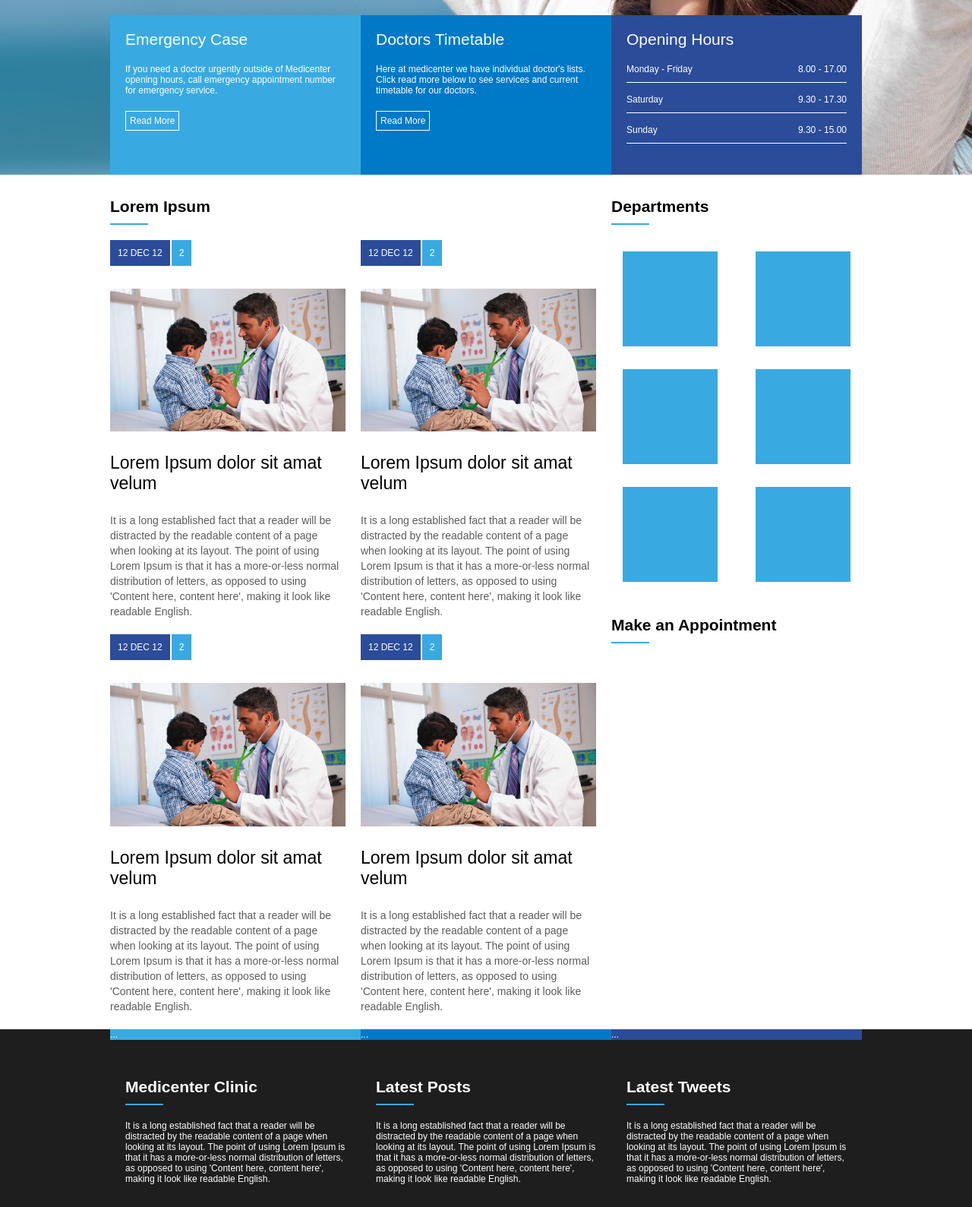
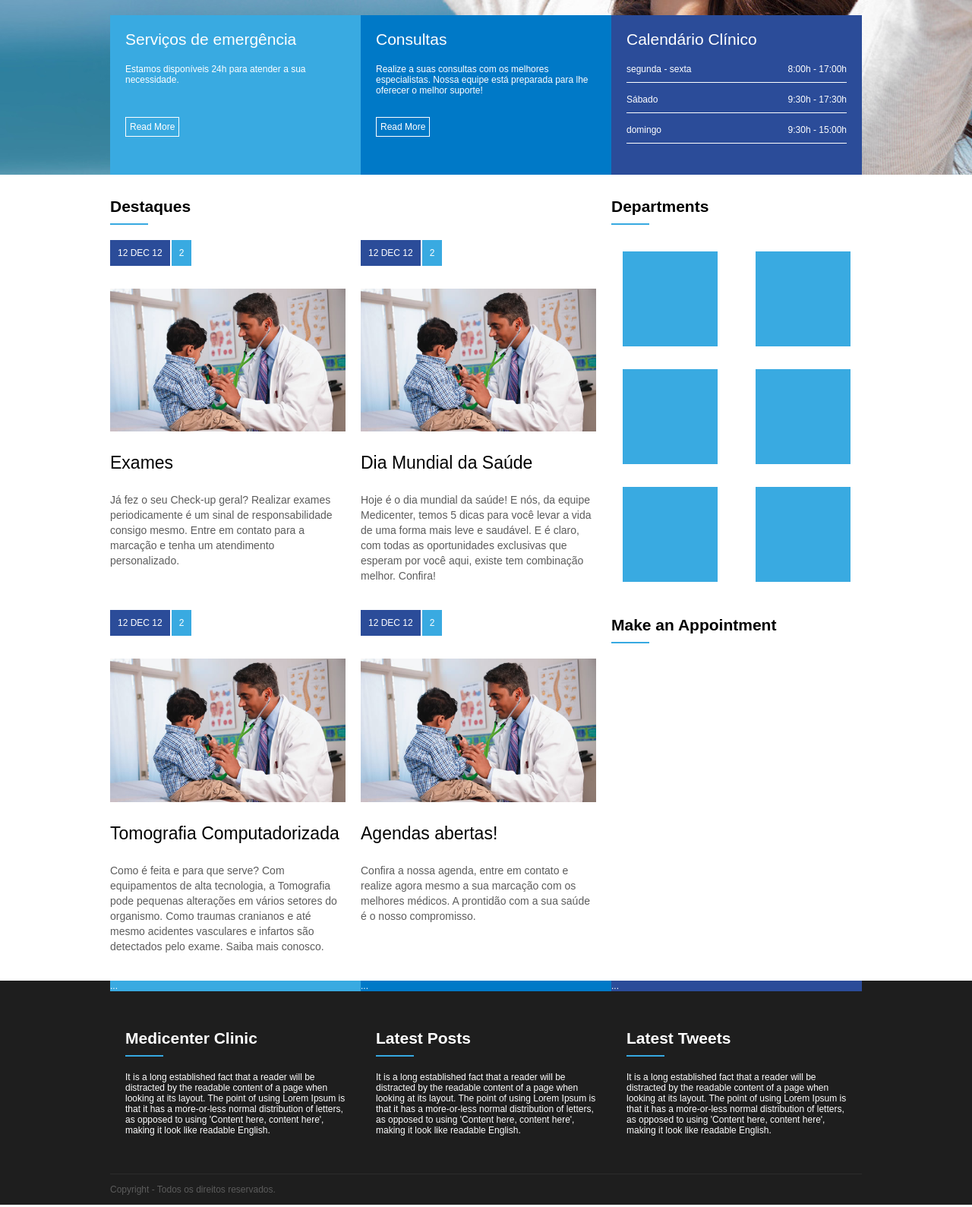
Before and after one commit to DaherMansur/Medicenter, a plain HTML site: page index.html in a window 1280 px wide. Shown: the part 560-2149 px from the top of the page at 76% size. Drawn offline with Linux system fonts and the light colour scheme.

Commit message:
copywriting Manda

```diff
--- a/assets/css/style.css
+++ b/assets/css/style.css
@@ -77,7 +77,7 @@ nav li:hover{
 }
 .banner_headline h1{
     color: #FFFFFF;
-    font-size: 70px;
+    font-size: 55px;
     text-shadow: 1px 1px 1px #555555;
     max-width: 350px;
 }
@@ -113,6 +113,7 @@ nav li:hover{
 .option-descrip{
     margin-top: 20px;
     margin-bottom: 20px;
+    min-height: 50px;
 }
 .banner_options a{
     display: inline-block;
@@ -199,6 +200,7 @@ article .news-descrip{
     color: #5c5c5c;
     font-size: 14px;
     line-height: 20px;
+    min-height: 135px;
 }
 
  /* ASIDE */
--- a/index.html
+++ b/index.html
@@ -37,11 +37,11 @@
                 <ul>
                     <a href="./" class="active"><li>HOME</li></a>
                     <a href="./"><li>BLOG</li></a>
-                    <a href="./"><li>PAGES</li></a>
-                    <a href="./"><li>DEPARTMENTS</li></a>
-                    <a href="./"><li>TIMETABLE</li></a>
-                    <a href="./"><li>DEPARTMENTS</li></a>
-                    <a href="./"><li>CONTACT</li></a>
+                    <a href="./"><li>PÁGINAS</li></a>
+                    <a href="./"><li>CONSULTAS</li></a>
+                    <a href="./"><li>CALENDÁRIO</li></a>
+                    <a href="./"><li>EMERGÊNCIA</li></a>
+                    <a href="./"><li>CONTATO</li></a>
                 </ul>
             </nav>
             </div>
@@ -52,38 +52,41 @@
 
     <section id="banner1">
         <div class="container column">
-            <div class="banner_headline"><h1>Top noch experience</h1>
-                <h2>Medicenter is a responsive template perfect for all screen sizes</h2>
+            <div class="banner_headline"><h1>Nosso compromisso, sua saúde</h1>
+                <h2>Com responsabilidade
+                    e atenção, trazemos a melhor
+                    experiência para você!</h2>
             </div>
             <div class="banner_options">
                 <div class="banner-iten-1">
-                    <div class="option-title">Emergency Case</div>
-                    <div class="option-descrip">If you need a doctor urgently outside of Medicenter
-                        opening hours, call emergency appointment number for emergency service.
+                    <div class="option-title">Serviços de emergência</div>
+                    <div class="option-descrip">Estamos disponíveis 24h para
+                        atender a sua necessidade.
                     </div>
                     <a href="./">Read More</a>
                 </div>
                 <div class="banner-iten-2">
-                    <div class="option-title">Doctors Timetable</div>
-                    <div class="option-descrip">Here at medicenter we have individual doctor's lists.
-                        Click read more below to see services and current timetable for our doctors.
+                    <div class="option-title">Consultas</div>
+                    <div class="option-descrip">Realize a suas consultas com os melhores especialistas.
+                        Nossa equipe está preparada para lhe oferecer o
+                        melhor suporte!
                     </div>
                     <a href="./">Read More</a>
                 </div>
                 <div class="banner-iten-3">
-                    <div class="option-title">Opening Hours</div>
+                    <div class="option-title">Calendário Clínico</div>
                     <div class="option-descrip">
                         <div class="listhours">
-                            <div>Monday - Friday</div>
-                            <div>8.00 - 17.00</div>
+                            <div>segunda - sexta</div>
+                            <div>8:00h - 17:00h</div>
                         </div>
                         <div class="listhours">
-                            <div>Saturday</div>
-                            <div>9.30 - 17.30</div>
+                            <div>Sábado</div>
+                            <div>9:30h - 17:30h</div>
                         </div>
                         <div class="listhours">
-                            <div>Sunday</div>
-                            <div>9.30 - 15.00</div>
+                            <div>domingo</div>
+                            <div>9:30h - 15:00h</div>
                         </div>
                     </div>
                 </div>
@@ -96,7 +99,7 @@
             <section>
                 <div class="widget">
                     <div class="widget-title">
-                        <div class="widget-title-text">Lorem Ipsum</div>
+                        <div class="widget-title-text">Destaques</div>
                         <div class="widget-title-bar"></div>
                     </div>
 
@@ -111,14 +114,11 @@
                                 <img src="assets/imgs/dr.jpg">
                             </div>
                             <div class="news-title">
-                                Lorem Ipsum dolor sit amat velum
+                                Exames
                             </div>
                             <div class="news-descrip">
-                                    It is a long established fact that a reader will be distracted by the readable content of
-                                    a page when looking at its layout. The point of using
-                                    Lorem Ipsum is that it has a more-or-less normal distribution of letters,
-                                    as opposed to using 'Content here, content here',
-                                     making it look like readable English.
+                                Já fez o seu Check-up geral? Realizar exames periodicamente é um sinal de responsabilidade consigo mesmo. Entre em contato para a marcação e tenha
+                                um atendimento personalizado.
                             </div>
                             </a>
                         </article>
@@ -132,14 +132,10 @@
                                 <img src="assets/imgs/dr.jpg">
                             </div>
                             <div class="news-title">
-                                Lorem Ipsum dolor sit amat velum
+                                Dia Mundial da Saúde
                             </div>
                             <div class="news-descrip">
-                                    It is a long established fact that a reader will be distracted by the readable content of
-                                    a page when looking at its layout. The point of using
-                                    Lorem Ipsum is that it has a more-or-less normal distribution of letters,
-                                    as opposed to using 'Content here, content here',
-                                     making it look like readable English.
+                                Hoje é o dia mundial da saúde! E nós, da equipe Medicenter, temos 5 dicas para você levar a vida de uma forma mais leve e saudável. E é claro, com todas as oportunidades exclusivas que esperam por você aqui, existe tem combinação melhor. Confira!
                             </div>
                             </a>
                         </article>
@@ -153,14 +149,10 @@
                                 <img src="assets/imgs/dr.jpg">
                             </div>
                             <div class="news-title">
-                                Lorem Ipsum dolor sit amat velum
+                                Tomografia Computadorizada
                             </div>
                             <div class="news-descrip">
-                                    It is a long established fact that a reader will be distracted by the readable content of
-                                    a page when looking at its layout. The point of using
-                                    Lorem Ipsum is that it has a more-or-less normal distribution of letters,
-                                    as opposed to using 'Content here, content here',
-                                     making it look like readable English.
+                                Como é feita e para que serve? Com equipamentos de alta tecnologia, a Tomografia pode pequenas alterações em vários setores do organismo. Como traumas cranianos e até mesmo acidentes vasculares e infartos são detectados pelo exame. Saiba mais conosco.
                             </div>
                             </a>
                         </article>
@@ -174,14 +166,10 @@
                                 <img src="assets/imgs/dr.jpg">
                             </div>
                             <div class="news-title">
-                                Lorem Ipsum dolor sit amat velum
+                                Agendas abertas!
                             </div>
                             <div class="news-descrip">
-                                    It is a long established fact that a reader will be distracted by the readable content of
-                                    a page when looking at its layout. The point of using
-                                    Lorem Ipsum is that it has a more-or-less normal distribution of letters,
-                                    as opposed to using 'Content here, content here',
-                                     making it look like readable English.
+                                Confira a nossa agenda, entre em contato e realize agora mesmo a sua marcação com os melhores médicos. A prontidão com a sua saúde é o nosso compromisso.
                             </div>
                             </a>
                         </article>
```
